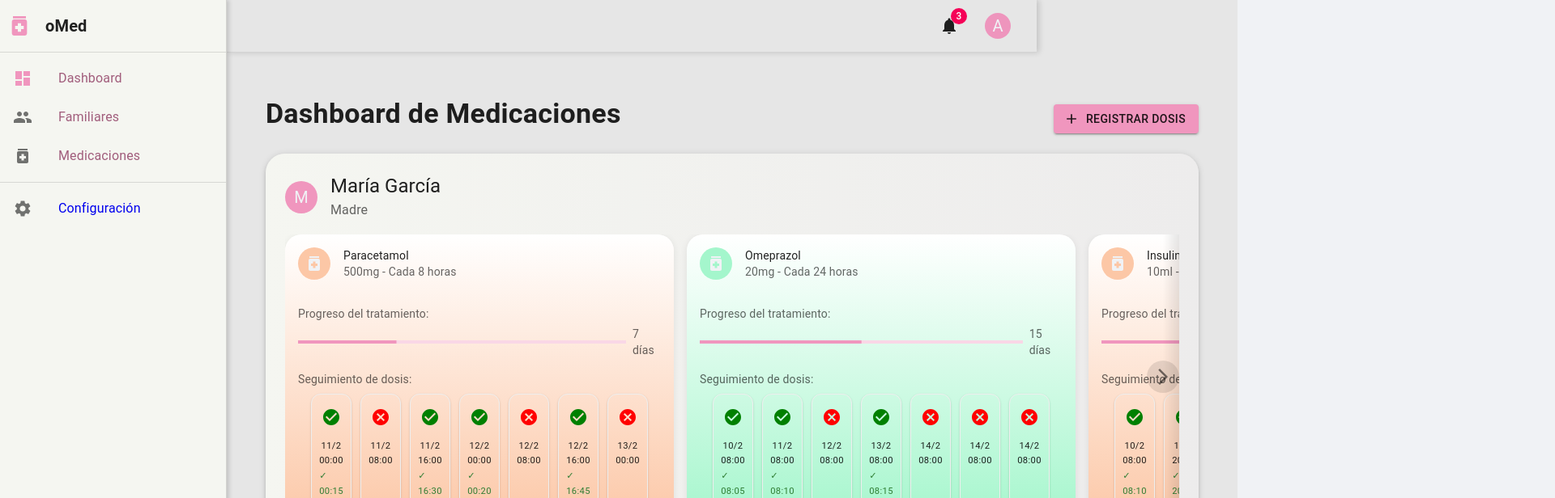
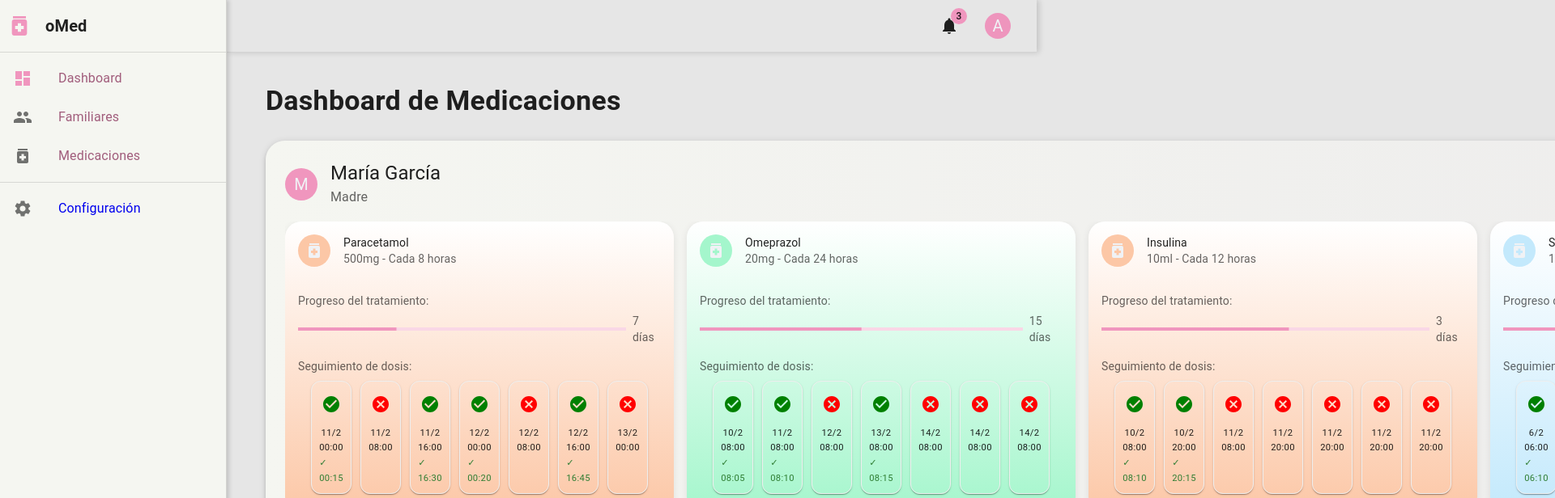
Before and after one commit to ppazosp/oMed, a React (Vite) app in the folder oMedFrontGithub/FrontendReact/my-react-app/: page / in a window 1280 px wide. Shown: the top 616 px of the page at 81% size, 1920 px wide, since content can reach past the window. Built offline with nearby package versions, Linux system fonts and the light colour scheme.

Commit message:
Mejora de dashboard

```diff
--- a/oMedFrontGithub/FrontendReact/my-react-app/src/components/Dashboard.jsx
+++ b/oMedFrontGithub/FrontendReact/my-react-app/src/components/Dashboard.jsx
@@ -123,14 +123,14 @@ const Dashboard = () => {
     }, []);
 
     return (
-        <Container maxWidth="lg" sx={{ mt: 4, mb: 4 }}>
+        <Container maxWidth="xl"  sx={{mt: 2, mb: 2}}>
             {loading ? (
-                <Box sx={{ width: '100%' }}>
+                <Box>
                     <LinearProgress />
                 </Box>
             ) : (
                 <>
-                    <Box display="flex" justifyContent="space-between" alignItems="center" mb={2}>
+                    <Box display="flex" justifyContent="space-between" alignItems="center" mb={2} sx={{ width: '100%' }}>
                         <Typography variant="h4" component="h1" gutterBottom>
                             Dashboard de Medicaciones
                         </Typography>
--- a/oMedFrontGithub/FrontendReact/my-react-app/src/components/Layout.jsx
+++ b/oMedFrontGithub/FrontendReact/my-react-app/src/components/Layout.jsx
@@ -160,7 +160,7 @@ const Layout = () => {
                                 onClick={handleNotifications}
                                 sx={{ mr: 2 }}
                             >
-                                <Badge badgeContent={3} color="secondary">
+                                <Badge badgeContent={3} color="primary">
                                     <NotificationsIcon />
                                 </Badge>
                             </IconButton>
```
